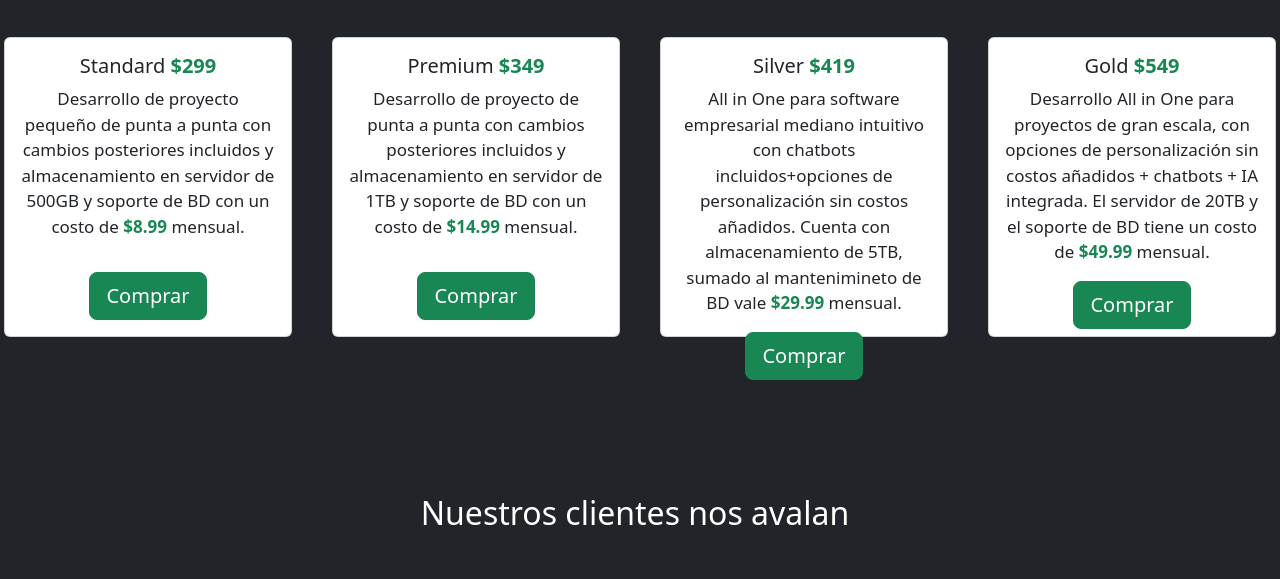
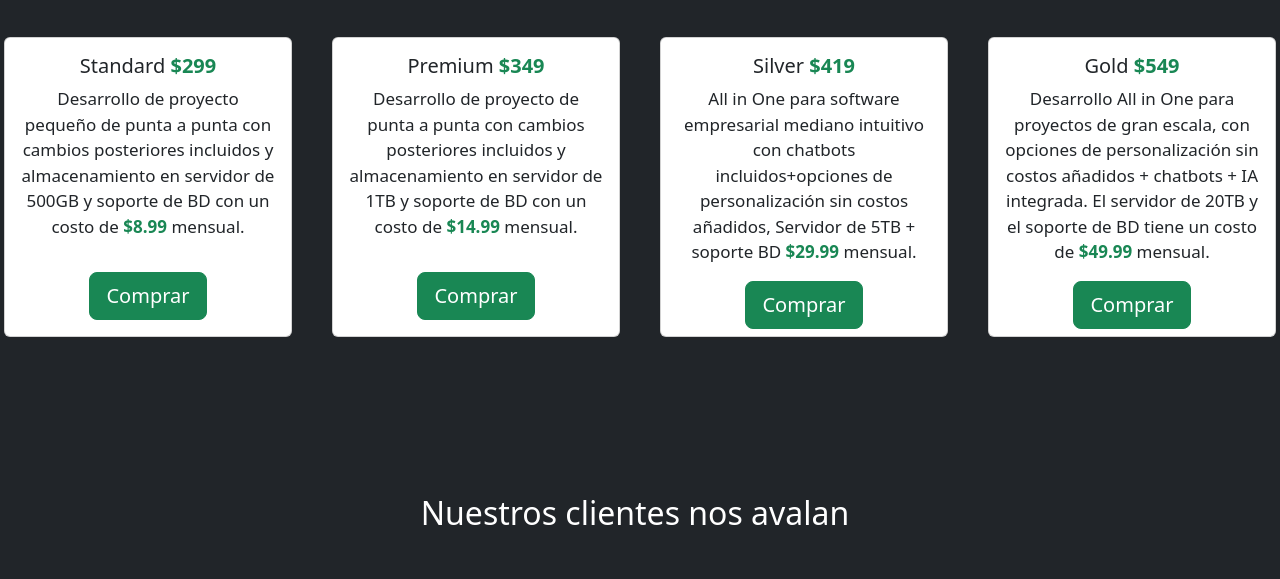
Before and after one commit to inakian/landing-bootstrap-Pandora, a plain HTML site: page index.html in a window 1280 px wide. Shown: the part 3343-3922 px from the top of the page. Drawn offline with nearby package versions, Linux system fonts and the light colour scheme.

Commit message:
cambios en cards precio 2.0

```diff
--- a/index.html
+++ b/index.html
@@ -157,7 +157,7 @@
 
           <div class="card-body d-flex flex-column">
             <h5 class="card-title">Silver <span class="text-success"><b> $419</b></h5>
-            <p class="card-text">All in One para software empresarial mediano intuitivo con chatbots incluidos+opciones de personalización sin costos añadidos. Cuenta con almacenamiento de 5TB, sumado al mantenimineto de BD vale <span class="text-success"><b>$29.99</b></span> mensual.</p>
+            <p class="card-text">All in One para software empresarial mediano intuitivo con chatbots incluidos+opciones de personalización sin costos añadidos, Servidor de 5TB + soporte BD <span class="text-success"><b>$29.99</b></span> mensual.</p>
             <a href="#comprar" class="btn btn-success mt-auto mx-auto btn-lg">Comprar</a>
           </div>
         </div>
```
